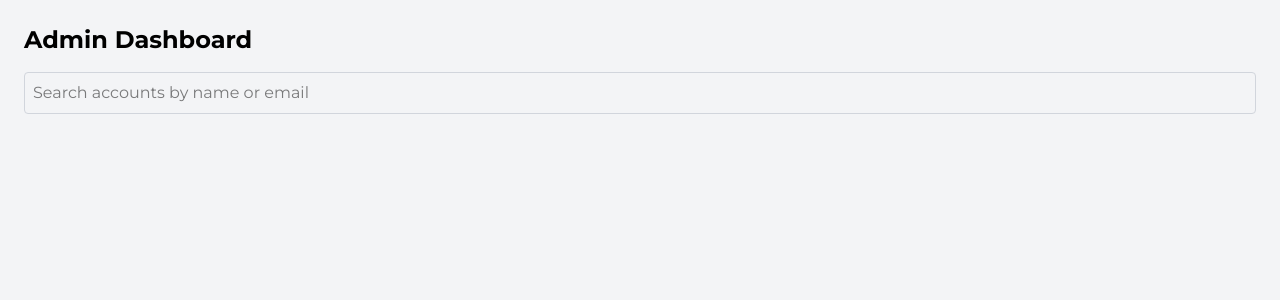
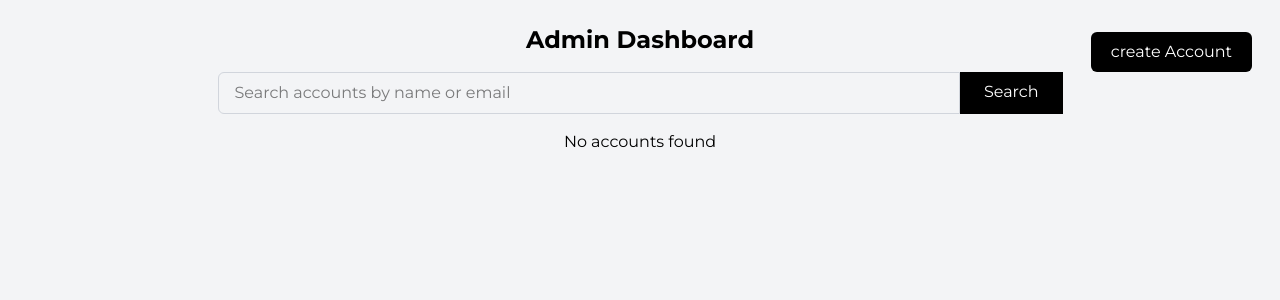
Before and after one commit to Satish2369/MarsheePartnerSatish_Frontend, a Next.js app: page /admin-dashboard in a window 1280 px wide. Shown: the top 300 px of the page. Built offline with nearby package versions, Linux system fonts and the light colour scheme.

Commit message:
admin dashboard enhanced

```diff
--- a/src/app/admin-dashboard/partner/[id]/page.js
+++ b/src/app/admin-dashboard/partner/[id]/page.js
@@ -86,10 +86,6 @@ const PartnerDashboardAdmin = () => {
     }
   };
 
-  if (loading) {
-    return <div className="min-h-screen p-6 bg-gray-100 flex items-center justify-center">Loading...</div>;
-  }
-
   if (error) {
     return (
       <div className="min-h-screen p-6 bg-gray-100">
@@ -103,7 +99,6 @@ const PartnerDashboardAdmin = () => {
       </div>
     );
   }
-
   // If not editing, show the partner's dashboard with an admin control panel
   if (!isEditing) {
     return (
@@ -134,12 +129,10 @@ const PartnerDashboardAdmin = () => {
             {updateMessage}
           </div>
         )}
-        {/* Render the partner's dashboard */}
         <Dashboard isAdminView={true} />
       </div>
     );
   }
-
   // If editing, show the edit form
   return (
     <div className="min-h-screen p-6 bg-gray-100">
@@ -174,7 +167,6 @@ const PartnerDashboardAdmin = () => {
             {updateMessage}
           </div>
         )}
-
         <div className="space-y-4">
           <div>
             <label className="block text-sm font-medium text-gray-700 mb-1">Name</label>
@@ -209,7 +201,6 @@ const PartnerDashboardAdmin = () => {
               <option value="Suspended">Suspended</option>
             </select>
           </div>
-
           <div>
             <h2 className="text-lg font-semibold mb-2">Account Details (Not Editable)</h2>
             <p><strong>Account ID:</strong> {partnerData._id}</p>
--- a/src/components/AdminDashboard.js
+++ b/src/components/AdminDashboard.js
@@ -12,6 +12,7 @@ const AdminDashboard = () => {
   const [searchTerm, setSearchTerm] = useState("");
   const [error,setError] = useState("");
   const router = useRouter();
+
 
   const fetchAccounts = async () => {
     try {
@@ -28,7 +29,6 @@ const AdminDashboard = () => {
       setError(err.message);
     }
   };
-
   useEffect(() => {
     if(searchTerm.length>0){
             fetchAccounts();
@@ -52,25 +52,34 @@ const AdminDashboard = () => {
   };
 
   return (
-    <div className="min-h-screen p-6 bg-gray-100">
-      <h1 className="text-2xl font-bold mb-4">Admin Dashboard</h1>
+    <div className="min-h-screen p-6 bg-gray-100 ">
+       <div className="flex  justify-center relative">
+             <h1 className="text-2xl font-bold mb-4 text-center">Admin Dashboard</h1>
+        {account.length===0 &&( <button className="text-white absolute top-2 right-1 cursor-pointer bg-black  rounded-md px-5 py-2">create Account</button>)}
+       </div>
 
+
+  <div className="flex justify-center mb-4">
       <input
         type="text"
         placeholder="Search accounts by name or email"
-        className="p-2 border border-gray-300 rounded w-full mb-4"
+        className=" px-4 py-2 border border-gray-300 rounded-tl-md rounded-bl-md w-[58vw] "
         value={searchTerm}
         onChange={(e) => setSearchTerm(e.target.value)}
       />
+      <div className="text-white bg-black px-6 py-2 cursor-pointer">Search</div>
+  </div>
+      {searchTerm.length===0 && ( <div className="text-center">No accounts found</div>)}
+
       {error && <p className="text-red-400 texl-[30px] text-center">{error}</p>}
 
 {account && searchTerm.length>0 &&(
-  <div className="grid gap-4 mt-4">
+  <div className="grid gap-4 mt-8 w-[58vw]  ">
     {account.map((acc, index) => {
       return (
         <div
           key={index}
-          className="bg-white rounded-xl cursor-pointer shadow-md p-4 border border-gray-200 hover:shadow-lg transition-shadow duration-300"
+          className="bg-white w-full ml-[18vw]  rounded-xl cursor-pointer shadow-md p-4 border border-gray-200 hover:shadow-lg transition-shadow duration-300"
           onClick={() => handleAccount(acc._id)}
         >
           <h2 className="text-lg font-semibold text-gray-800"> partner name: {acc.name}</h2>
```
